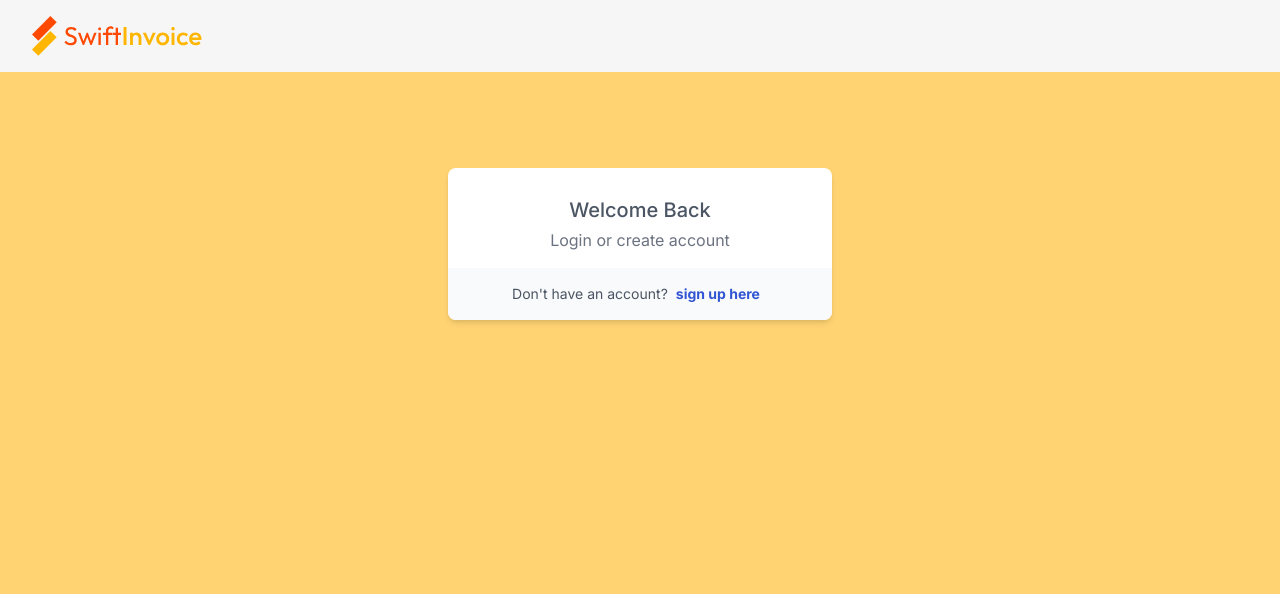
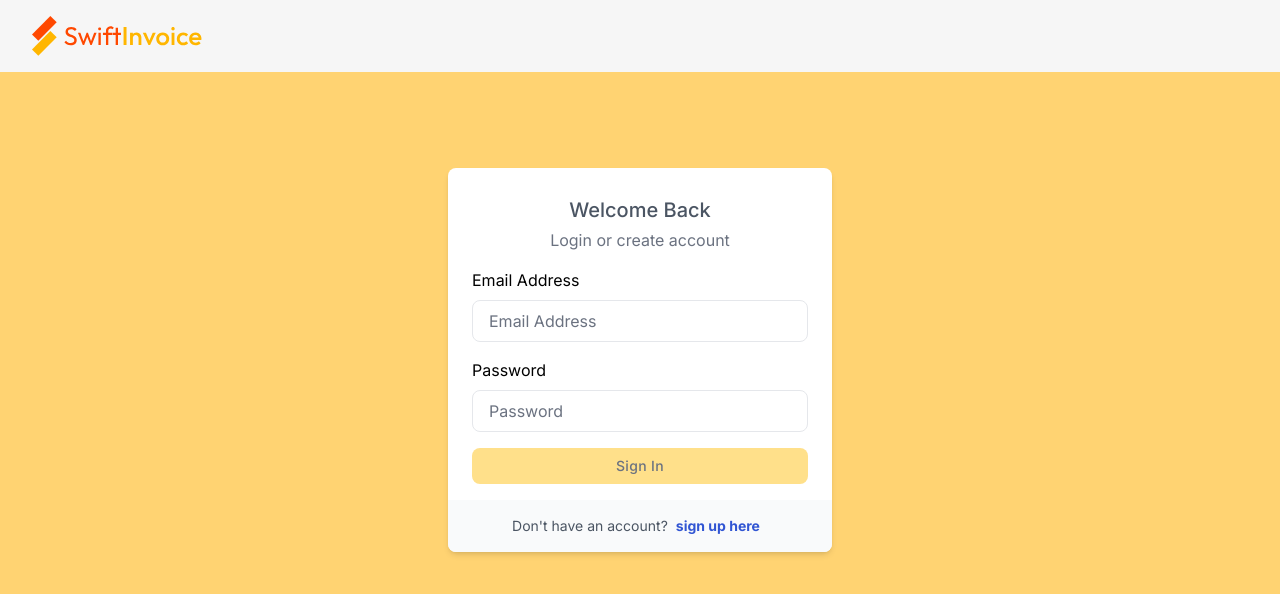
Before and after one commit to Jude-dev46/swiftinvoice, a Next.js app: page /auth/login in a window 1280 px wide. Shown: the top 594 px of the page. Built offline with nearby package versions, Linux system fonts and the light colour scheme.

Commit message:
Fixed the form in the login page

```diff
--- a/app/auth/login/page.js
+++ b/app/auth/login/page.js
@@ -15,7 +15,40 @@ const page = () => {
             Login or create account
           </p>
 
+          <form>
+            <div className="w-full mt-4">
+              <label htmlFor="email" className="text-black">
+                Email Address
+              </label>
+              <input
+                id="email"
+                className="block w-full px-4 py-2 mt-2 text-gray-700 placeholder-gray-500 bg-white border rounded-lg focus:border-[#FFB600] focus:ring-opacity-40 focus:outline-none focus:ring focus:ring-[#ffe08a]"
+                type="email"
+                placeholder="Email Address"
+                aria-label="Email Address"
+              />
+            </div>
 
+            <div className="w-full mt-4">
+              <label htmlFor="password" className="text-black">
+                Password
+              </label>
+              <input
+                id="password"
+                className="block w-full px-4 py-2 mt-2 text-gray-700 placeholder-gray-500 bg-white border rounded-lg focus:border-[#FFB600] focus:ring-opacity-40 focus:outline-none focus:ring focus:ring-[#ffe08a]"
+                type="password"
+                placeholder="Password"
+                aria-label="Password"
+              />
+            </div>
+
+            <button
+              className="w-full mt-4 px-6 py-2 text-sm font-medium tracking-wide text-gray-500 capitalize transition-colors duration-300 transform bg-[#ffe08a] rounded-lg hover:bg-[#FFB600] focus:outline-none focus:ring focus:ring-[#ffe08a] focus:ring-opacity-50"
+              type="submit"
+            >
+              Sign In
+            </button>
+          </form>
         </div>
 
         <div className="flex items-center justify-center py-4 text-center bg-gray-50">
```
